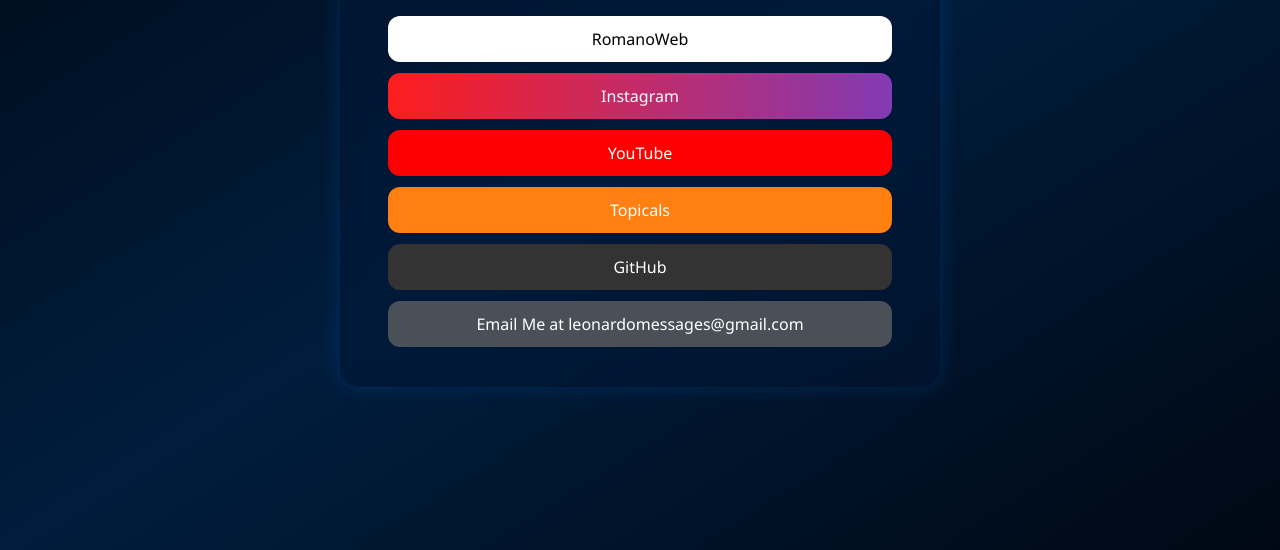
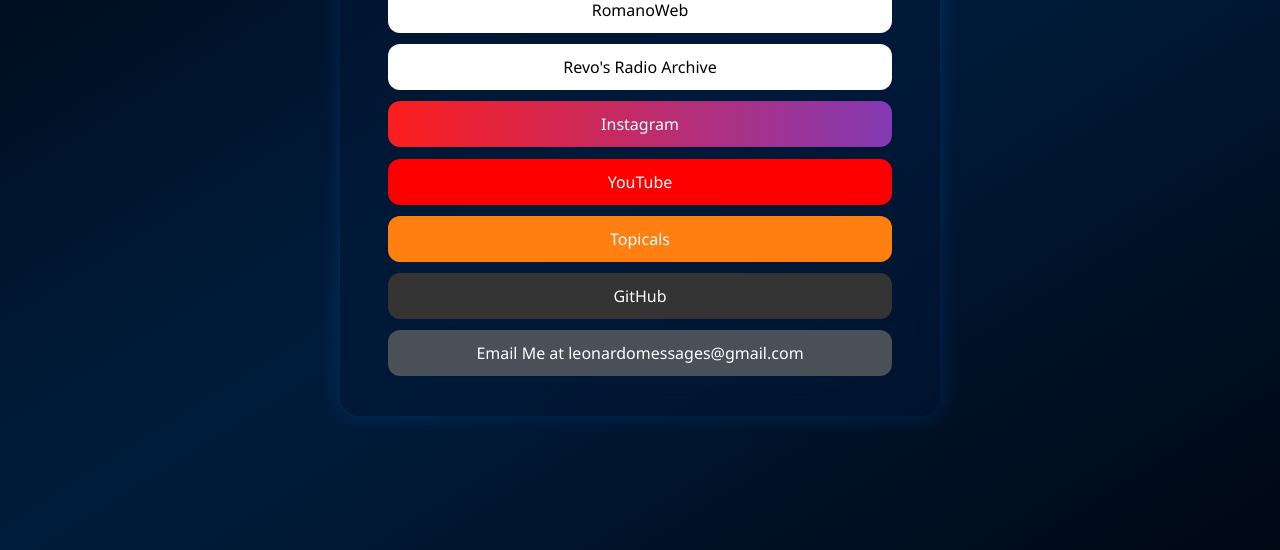
Before and after one commit to ALTF4Xx/RomanoPortal, a plain HTML site: page index.html in a window 1280 px wide. Shown: the part 250-800 px from the top of the page. Drawn offline with Linux system fonts and the light colour scheme.

Commit message:
Added Revo Radio
Looks ugly, gotta make a dif color for it.

```diff
--- a/index.html
+++ b/index.html
@@ -14,6 +14,9 @@
       <div class="social-buttons">
         <a href="https://altf4xx.github.io/RomanoWeb/" target="_blank" class="btn romanoweb">
           RomanoWeb
+      </a>
+        <a href="https://altf4xx.github.io/myradio/" target="_blank" class="btn romanoweb">
+          Revo's Radio Archive
         </a>
         <a href="https://www.instagram.com/mr_flashinlights/" target="_blank" class="btn instagram">
           Instagram
```
